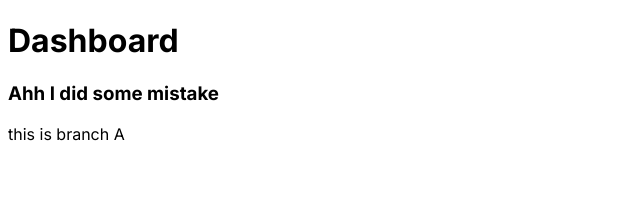
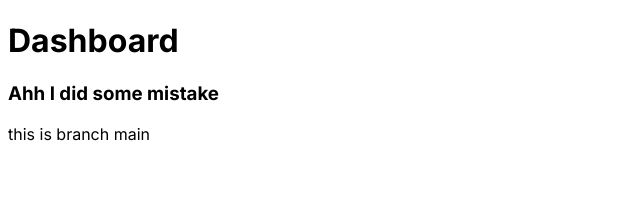
Before and after one commit to Imtiaz4530/next_dummy, a Next.js app: page /dashboard in a window 1280 px wide. Shown: the top 214 px of the page, without its empty margins (0-640 px from the left). Built offline with nearby package versions, Linux system fonts and the light colour scheme.

Commit message:
main updated

```diff
--- a/app/dashboard/page.js
+++ b/app/dashboard/page.js
@@ -5,7 +5,7 @@ const Dashboard = () => {
     <div>
       <h1>Dashboard</h1>
       <h3>Ahh I did some mistake</h3>
-      <p>this is branch A</p>
+      <p>this is branch main</p>
     </div>
   );
 };
```
